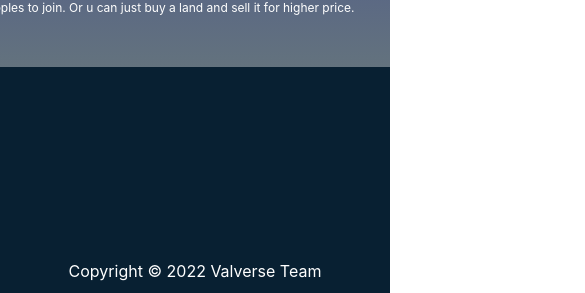
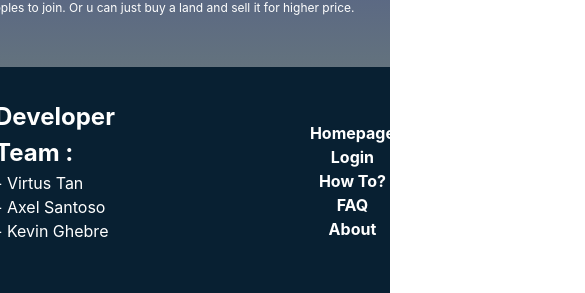
Before and after one commit to vir46/Project_FEComp_2022, a React (Create React App) app: page /howto in a window 390 px wide. Shown: the part 1680-1973 px from the top of the page, 585 px wide, since content can reach past the window. Built offline with nearby package versions, Linux system fonts and the light colour scheme.

Commit message:
responsive footer

```diff
--- a/src/component/footer/footer.module.css
+++ b/src/component/footer/footer.module.css
@@ -7,11 +7,11 @@
 }
 
 .container2{
-    margin-top: 10px;
+    margin: 2rem;
     display: flex;
     flex-direction: row;
     align-items:center;
-    gap: 1000px;
+    gap: 50vw;
 }
 
 .container3{
```
